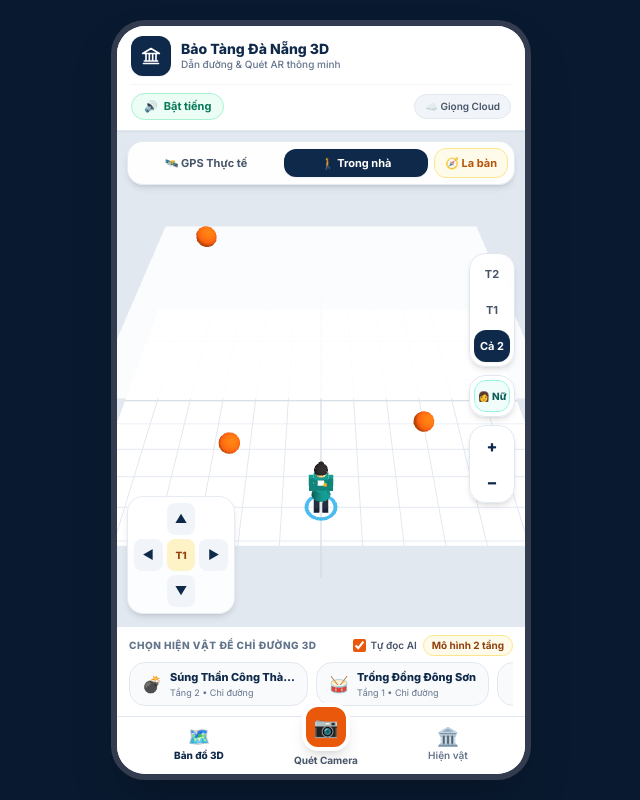
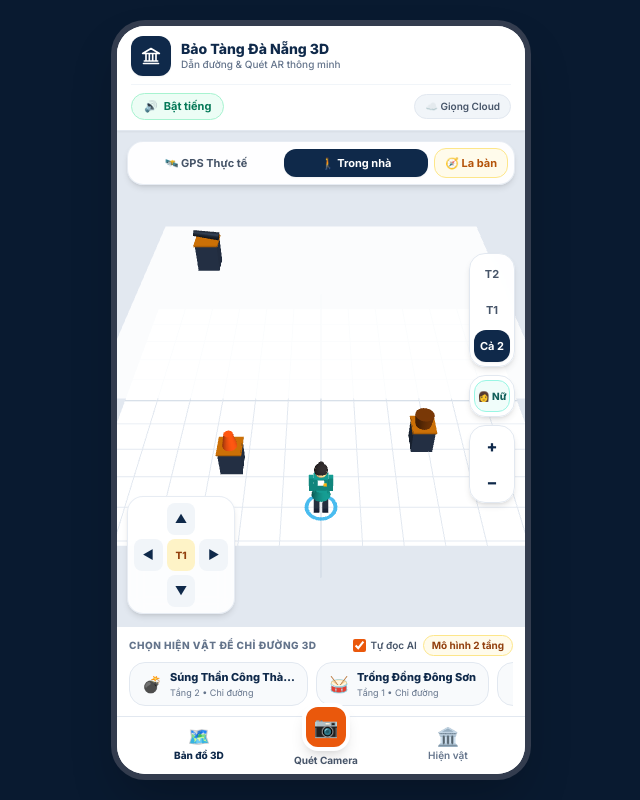
Before and after one commit to DUCTAI26/baotang3d, a plain HTML site: page index.html in a window 1280 px wide. Shown: the whole page, without its empty margins (319-959 px from the left). Drawn offline with nearby package versions, Linux system fonts and the light colour scheme; animation ran at ten frames a second.

Commit message:
Add files via upload

```diff
--- a/index.html
+++ b/index.html
@@ -2560,19 +2560,74 @@
         function rebuildMapPins() {
             if (!pinsGroup) return;
             pinsGroup.clear();
+
+            const pedMat = new THREE.MeshStandardMaterial({ color: 0x1e293b, roughness: 0.7 });
+            const trimMat = new THREE.MeshStandardMaterial({ color: 0xd97706, roughness: 0.4, metalness: 0.3 });
+            const texLoader = new THREE.TextureLoader();
+
             artifacts.forEach(art => {
                 if (currentFloorView !== 'all' && String(art.floor) !== currentFloorView) return;
                 const yBase = (art.floor - 1) * 3.5;
-                const pin = new THREE.Mesh(
-                    new THREE.SphereGeometry(0.28, 16, 16),
-                    new THREE.MeshStandardMaterial({ color: 0xea580c })
-                );
-                pin.position.set(art.x || 0, yBase + 0.9, art.z || 0);
-                pin.userData.artifactId = art.id;
-                pinsGroup.add(pin);
+                const group = new THREE.Group();
+
+                // 1. Bệ trưng bày đặt sát sàn
+                const pedestal = new THREE.Mesh(new THREE.BoxGeometry(0.6, 0.75, 0.6), pedMat);
+                pedestal.position.y = 0.375;
+                const trim = new THREE.Mesh(new THREE.BoxGeometry(0.66, 0.05, 0.66), trimMat);
+                trim.position.y = 0.775;
+                group.add(pedestal, trim);
+
+                // 2. Hiện vật 3D đặt trên bệ
+                if (art.imageDataUrl) {
+                    const frame = new THREE.Mesh(
+                        new THREE.BoxGeometry(0.62, 0.62, 0.06),
+                        new THREE.MeshStandardMaterial({ color: 0x0f294a })
+                    );
+                    frame.position.y = 1.15;
+                    const tex = texLoader.load(art.imageDataUrl);
+                    const photoPlane = new THREE.Mesh(
+                        new THREE.PlaneGeometry(0.54, 0.54),
+                        new THREE.MeshBasicMaterial({ map: tex, side: THREE.DoubleSide })
+                    );
+                    photoPlane.position.set(0, 1.15, 0.035);
+                    group.add(frame, photoPlane);
+                } else {
+                    const nameLower = (art.name || '').toLowerCase();
+                    let objMesh;
+                    if (nameLower.includes('trống')) {
+                        objMesh = new THREE.Mesh(
+                            new THREE.CylinderGeometry(0.26, 0.22, 0.36, 20),
+                            new THREE.MeshStandardMaterial({ color: 0xb45309, metalness: 0.5, roughness: 0.35 })
+                        );
+                        objMesh.position.y = 0.98;
+                    } else if (nameLower.includes('bình') || nameLower.includes('gốm')) {
+                        objMesh = new THREE.Mesh(
+                            new THREE.CylinderGeometry(0.12, 0.2, 0.45, 16),
+                            new THREE.MeshStandardMaterial({ color: 0xc2410c, roughness: 0.6 })
+                        );
+                        objMesh.position.y = 1.02;
+                    } else if (nameLower.includes('súng')) {
+                        objMesh = new THREE.Mesh(
+                            new THREE.CylinderGeometry(0.08, 0.11, 0.7, 14),
+                            new THREE.MeshStandardMaterial({ color: 0x334155, metalness: 0.6, roughness: 0.4 })
+                        );
+                        objMesh.rotation.z = Math.PI / 2.2;
+                        objMesh.position.y = 0.96;
+                    } else {
+                        objMesh = new THREE.Mesh(
+                            new THREE.DodecahedronGeometry(0.24, 0),
+                            new THREE.MeshStandardMaterial({ color: 0xea580c, roughness: 0.35, metalness: 0.25 })
+                        );
+                        objMesh.position.y = 1.05;
+                    }
+                    group.add(objMesh);
+                }
+
+                group.position.set(art.x || 0, yBase, art.z || 0);
+                group.userData.artifactId = art.id;
+                pinsGroup.add(group);
             });
         }
-
         function zoomMap3D(delta) {
             if (!camera || !controls) return;
             const dir = new THREE.Vector3().subVectors(camera.position, controls.target).normalize();
@@ -2616,9 +2671,57 @@
         /* =====================================================================
          * 11. DẪN ĐƯỜNG, DI CHUYỂN & TỰ ĐỘNG THUYẾT MINH (< 2.5m)
          * ===================================================================== */
+        function pointToSegmentDist(px, pz, x1, z1, x2, z2) {
+            const dx = x2 - x1, dz = z2 - z1;
+            const lenSq = dx * dx + dz * dz;
+            if (lenSq === 0) return Math.hypot(px - x1, pz - z1);
+            let t = ((px - x1) * dx + (pz - z1) * dz) / lenSq;
+            t = Math.max(0, Math.min(1, t));
+            return Math.hypot(px - (x1 + t * dx), pz - (z1 + t * dz));
+        }
+
+        function segmentsIntersect(ax, az, bx, bz, cx, cz, dx, dz) {
+            const ccw = (p1x, p1z, p2x, p2z, p3x, p3z) =>
+                (p3z - p1z) * (p2x - p1x) > (p2z - p1z) * (p3x - p1x);
+            return (ccw(ax, az, cx, cz, dx, dz) !== ccw(bx, bz, cx, cz, dx, dz)) &&
+                   (ccw(ax, az, bx, bz, cx, cz) !== ccw(ax, az, bx, bz, dx, dz));
+        }
+
+        function isBlockedByObstacle(oldX, oldZ, newX, newZ, floor) {
+            if (!useScannedMapMode) return false;
+            const avatarRadius = 0.38;
+
+            // Kiểm tra va chạm tường cùng tầng
+            for (const w of scannedWalls) {
+                if (w.floor !== floor) continue;
+                const d = pointToSegmentDist(newX, newZ, w.start.x, w.start.z, w.end.x, w.end.z);
+                if (d < avatarRadius || segmentsIntersect(oldX, oldZ, newX, newZ, w.start.x, w.start.z, w.end.x, w.end.z)) {
+                    return true;
+                }
+            }
+
+            // Kiểm tra va chạm tủ kính cùng tầng
+            for (const dc of displayCases) {
+                if (dc.floor !== floor) continue;
+                const halfW = (dc.width || 1.0) / 2 + 0.25;
+                const halfD = (dc.depth || 0.8) / 2 + 0.25;
+                if (Math.abs(newX - dc.position.x) < halfW && Math.abs(newZ - dc.position.z) < halfD) {
+                    return true;
+                }
+            }
+            return false;
+        }
+
         function moveUserStep(dx, dz) {
-            userPos.x += dx * 0.8;
-            userPos.z += dz * 0.8;
+            const step = 0.6;
+            const nx = userPos.x + dx * step;
+            const nz = userPos.z + dz * step;
+            if (isBlockedByObstacle(userPos.x, userPos.z, nx, nz, userPos.floor)) {
+                showToast('🚧 Đụng tường hoặc tủ kính rồi!');
+                return;
+            }
+            userPos.x = nx;
+            userPos.z = nz;
             updateUserAvatar3D();
         }
 
```
